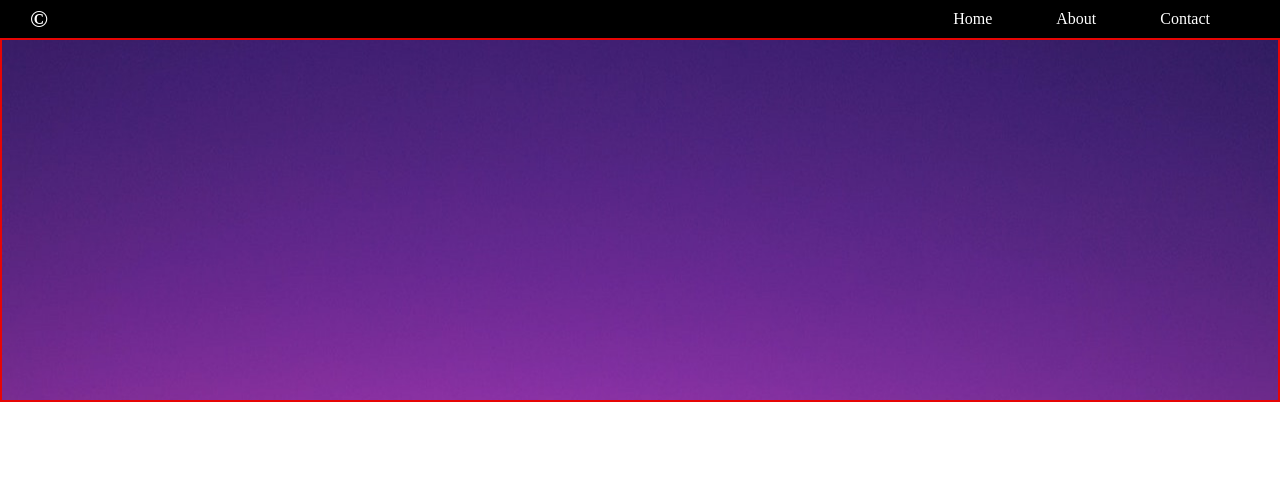
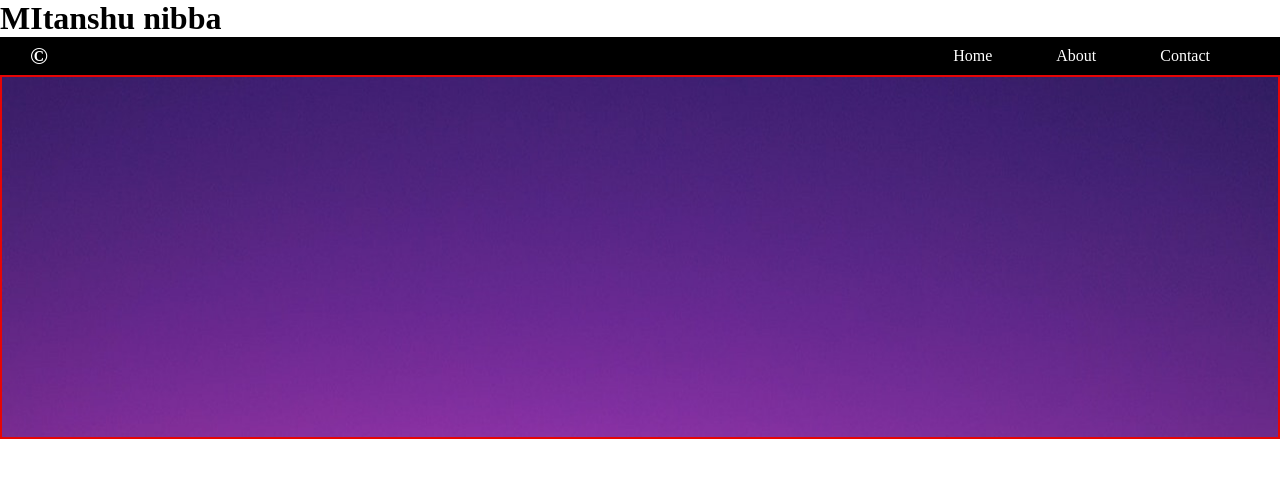
Before and after one commit to NitinSirsath/CSS-Notes, a plain HTML site: page Chapter 6/3.html in a window 1280 px wide. Drawn offline with Linux system fonts and the light colour scheme; files whose address does not match are found by name.

Commit message:
added mitanshu name
hi

```diff
--- a/Chapter 6/3.html
+++ b/Chapter 6/3.html
@@ -50,6 +50,7 @@
 </head>
 
 <body>
+    <h1>MItanshu nibba</h1>
     <header>
         <nav>
 
```
